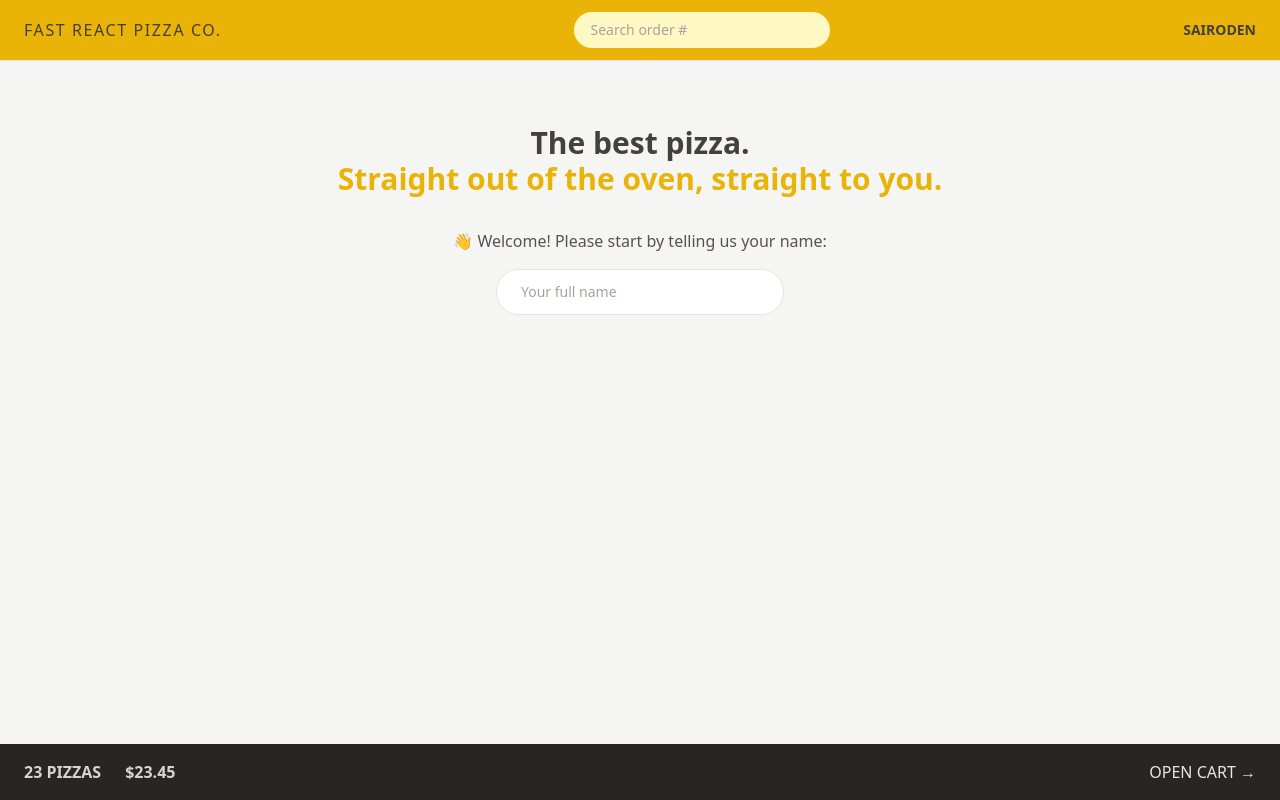
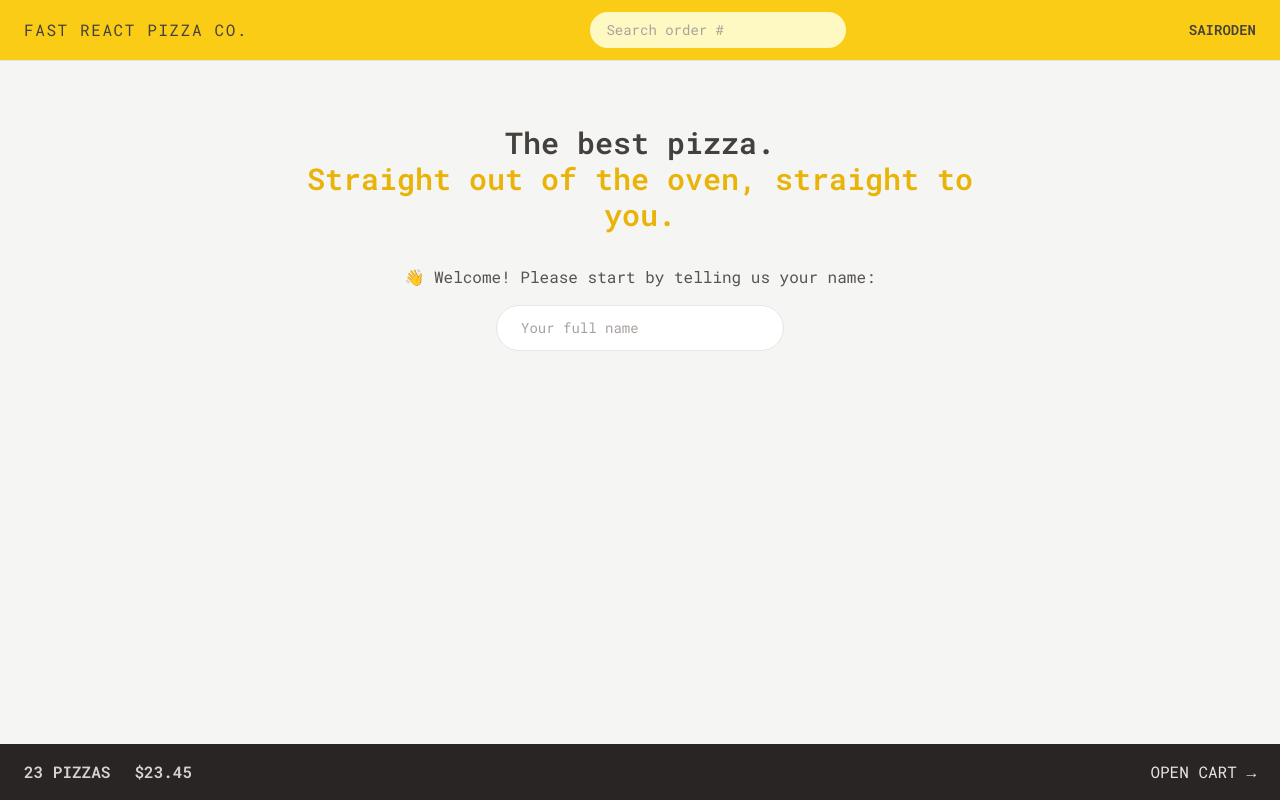
Before and after one commit to Sairoden/pizza, a React (Vite) app: page / in a window 1280 px wide. Built offline with nearby package versions, Linux system fonts and the light colour scheme.

Commit message:
Configure tailwind css

```diff
--- a/index.html
+++ b/index.html
@@ -4,6 +4,12 @@
     <meta charset="UTF-8" />
     <link rel="icon" type="image/svg+xml" href="/vite.svg" />
     <meta name="viewport" content="width=device-width, initial-scale=1.0" />
+    <link rel="preconnect" href="https://fonts.googleapis.com" />
+    <link rel="preconnect" href="https://fonts.gstatic.com" crossorigin />
+    <link
+      href="https://fonts.googleapis.com/css2?family=Raleway:wght@100;200;300;400;500;600;700&family=Roboto+Mono:wght@300;400;500;600;700&display=swap"
+      rel="stylesheet"
+    />
     <title>Fast React Pizza Co.</title>
   </head>
   <body class="bg-stone-100 text-stone-700">
--- a/src/App.jsx
+++ b/src/App.jsx
@@ -53,4 +53,4 @@
 
 export default App;
 
-// TAILWIND - 11
+// TAILWIND - 15
--- a/src/ui/Header.jsx
+++ b/src/ui/Header.jsx
@@ -6,7 +6,7 @@
 
 function Header() {
   return (
-    <header className="flex items-center justify-between border-b border-stone-200 bg-yellow-500 px-4 py-3 uppercase sm:px-6">
+    <header className="flex items-center justify-between border-b border-stone-200 bg-yellow-400 px-4 py-3 uppercase sm:px-6">
       <Link to="/" className="tracking-widest">
         Fast React Pizza Co.
       </Link>
--- a/tailwind.config.js
+++ b/tailwind.config.js
@@ -2,7 +2,17 @@
 export default {
   content: ["./index.html", "./src/**/*.{js,ts,jsx,tsx}"],
   theme: {
-    extend: {},
+    fontFamily: {
+      sans: "Roboto mono, monospace",
+    },
+    extend: {
+      fontSize: {
+        huge: ["80rem", { lineHeight: "1" }],
+      },
+      height: {
+        screen: "100dvh",
+      },
+    },
   },
   plugins: [],
 };
```
